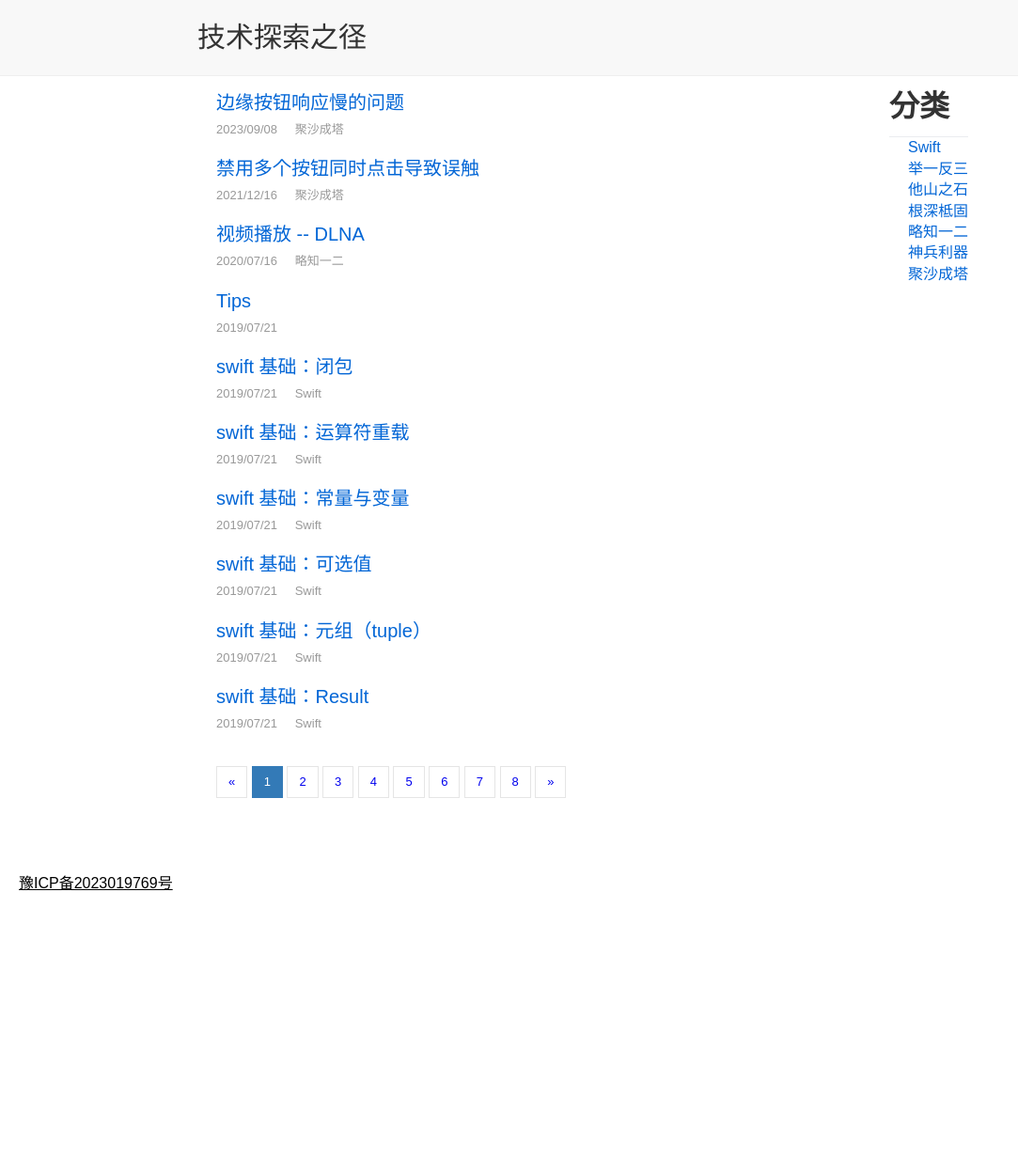
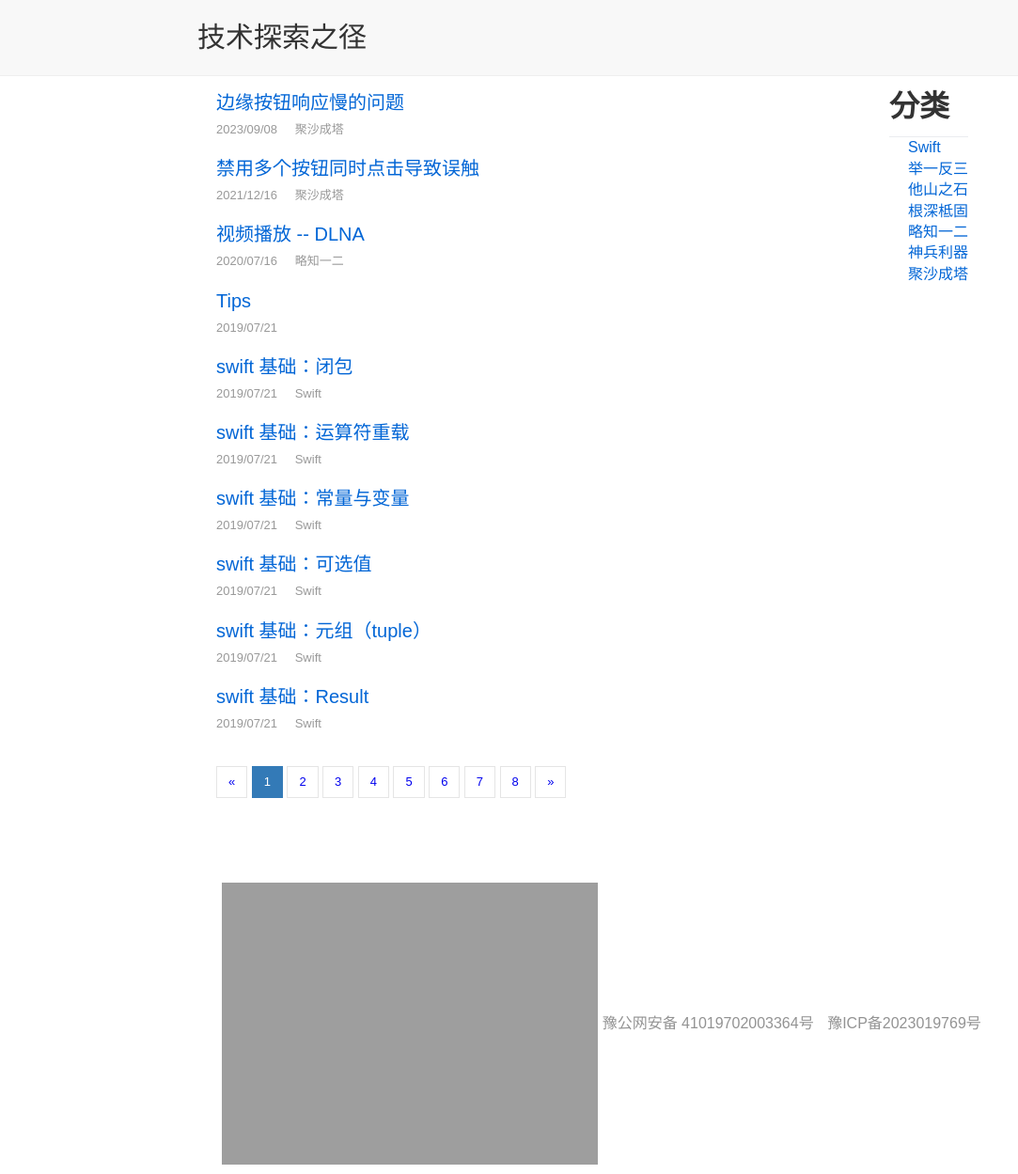
Before and after one commit to nyzhanggy/dulldevil.github.io, a Jekyll site: the page built from index.html, in a window 1280 px wide. Shown: the whole page at 94% size, without its empty margins (0-1083 px from the left). Built offline with Jekyll 4.4.1, drawn with Linux system fonts in a browser that asks for light colours; the list of posts is cut into pages by our own code.

Commit message:
调整ICP

```diff
--- a/_layouts/page.html
+++ b/_layouts/page.html
@@ -4,6 +4,25 @@
 
 {% include footer.html %}
 
-<a href="https://beian.miit.gov.cn/" id="icp" target="_blank"
-  >豫ICP备2023019769号</a
->
+<div id="icp">
+  <span>
+    <a
+      target="_blank"
+      href="http://www.beian.gov.cn/portal/registerSystemInfo?recordcode=41019702003364"
+
+    >
+    <img src="https://www.snapai.fun/icp_icon.png" />
+      <span style="display: inline;">豫公网安备 41019702003364号</span>
+    </a>
+  </span>
+
+  <span style="margin-left: 10px;">
+    <a
+      target="_blank"
+      href="https://beian.miit.gov.cn/"
+
+    >
+      <span >豫ICP备2023019769号</span>
+    </a>
+  </span>
+</div>
--- a/assets/css/page.css
+++ b/assets/css/page.css
@@ -7,6 +7,13 @@
   text-align: center;
   color: #000;
   padding: 10px 20px;
-
   z-index: 9999;
 }
+
+#icp a {
+  color: #939393;
+  text-decoration: none;
+}
+#icp * {
+  vertical-align: middle;
+}
```
